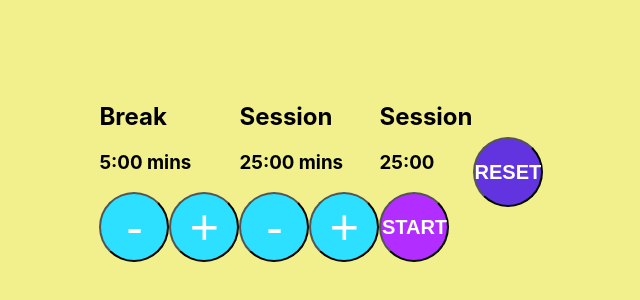
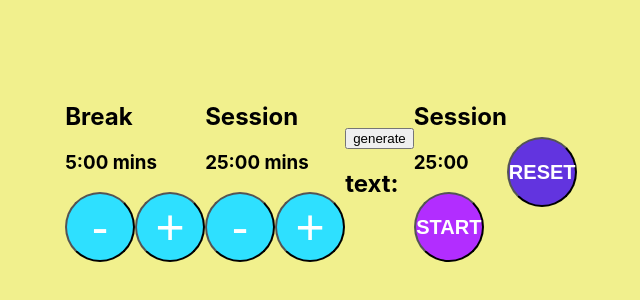
Before and after one commit to victoriadealba/Pomobreak, a React (Create React App) app in the folder client/: page / in a window 1280 px wide. Shown: the part 228-528 px from the top of the page, without its empty margins (319-959 px from the left). Built offline with nearby package versions, Linux system fonts and the light colour scheme.

Commit message:
Basic Load Activity Functionality

```diff
--- a/client/src/App.js
+++ b/client/src/App.js
@@ -2,7 +2,8 @@ import React, {useState, useEffect} from 'react';
 import './App.css';
 import BreakInterval from './components/BreakInterval';
 import Sessioninterval from './components/SessionInterval';
-import Timer from './components/Timer'
+import Timer from './components/Timer';
+import LongActivityGenerator from "./components/LongActivityGenerator";
 
 function App () {
 
@@ -12,6 +13,10 @@ function App () {
   const [timeLeft, setTimeLeft] = useState(sessionLength);
   const [currIntervalType, setCurrIntervalType] = useState('Session');    //For Session or Break, start in session
 
+  //Long activity generator
+  const [activity, setActivity] = useState(null);
+  var activities = ["one one one", "two two two", "three three three", "four four four", "five five five"];
+
   //Formatting Clock Display from ss to hr:mm:ss
   const clockFormat = (seconds) => {
 
@@ -20,6 +25,7 @@ function App () {
     let clockSecond = Math.floor(seconds % 60);
 
     let res = "";
+
 
     //Need to account single digits requiring a leading 0
       //Display Hrs:MM:SS in that order
@@ -130,6 +136,11 @@ function App () {
     setTimeLeft(60 * 25);
   }
 
+  //Generate Random activity
+  const generate = () => {
+    setActivity(activities[Math.floor(Math.random()*activities.length)]);
+  }
+
   return <div className='App'>
     <div className = 'timecontainer'>
     <BreakInterval
@@ -143,6 +154,11 @@ function App () {
     reduceSessionOneMinute={reduceSessionOneMinute}
     increaseSessionOneMinute={increaseSessionOneMinute}
     clockFormat={clockFormat} />
+
+  <LongActivityGenerator
+   generate={generate}
+   activity={activity}
+  />
 
 <Timer
     sessionLength={sessionLength}
--- a/client/src/components/longActivityGenerator.js
+++ b/client/src/components/longActivityGenerator.js
@@ -0,0 +1,18 @@
+import {react} from 'react'
+
+const LongActivityGenerator = (props) => {
+    const {
+        generate,
+        activity,
+    } = props;
+
+    return (
+        <div>
+            <button onClick={ generate }>generate</button>
+            <h2>text:</h2>
+            <pre>{ activity }</pre>
+        </div>
+    );
+};
+
+export default LongActivityGenerator
```
